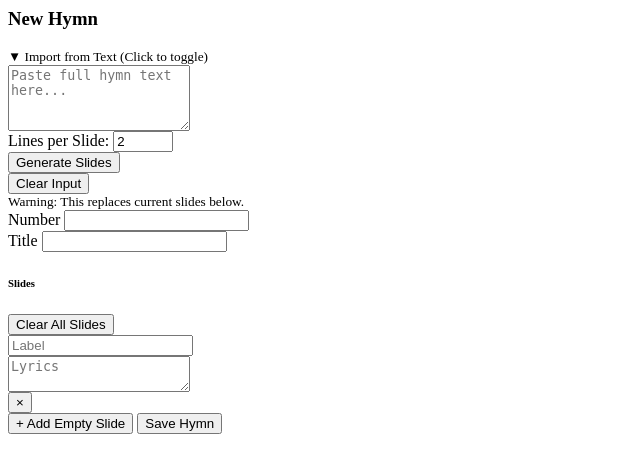
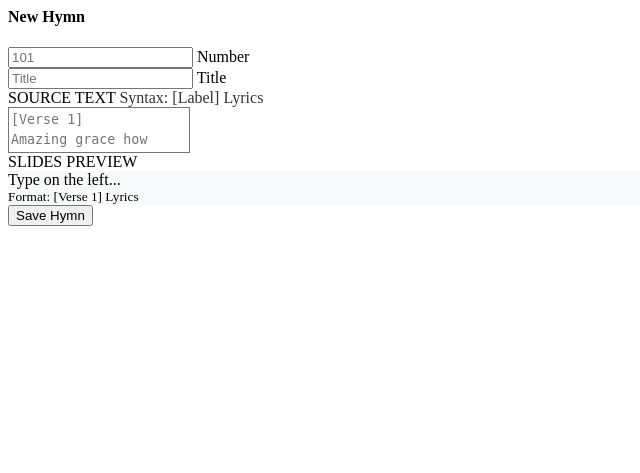
Before and after one commit to rykovv/selah, a FastAPI app: page /hymns/form in a window 1280 px wide. Shown: the top 473 px of the page, without its empty margins (0-640 px from the left). Run offline with FastAPI, Linux system fonts and the light colour scheme.

Commit message:
reimagined hymn editor

```diff
--- a/src/vmix-hymnal-manager/templates/partials/hymn_form.html
+++ b/src/vmix-hymnal-manager/templates/partials/hymn_form.html
@@ -1,165 +1,163 @@
-<div class="w-100 h-100 d-flex flex-column">
-    <div class="d-flex justify-content-between align-items-center mb-2">
-        <h3>{{ 'Edit Hymn' if hymn else 'New Hymn' }}</h3>
+<div class="d-flex flex-column h-100">
 
+    <div class="d-flex justify-content-between align-items-center mb-3 flex-shrink-0">
+        <h4 class="m-0">{{ 'Edit Hymn' if hymn else 'New Hymn' }}</h4>
         {% if hymn %}
-        <button class="btn btn-outline-danger btn-sm" hx-delete="/hymns/{{ hymn.id }}"
-            hx-confirm="Are you sure? This will remove it from all service plans." hx-swap="none">
-            Delete Hymn
+        <button class="btn btn-outline-danger btn-sm" hx-delete="/hymns/{{ hymn.id }}" hx-confirm="Delete this hymn?"
+            hx-swap="none">
+            Delete
         </button>
         {% endif %}
     </div>
 
-    <div class="card bg-light mb-3 border-secondary">
-        <div class="card-header py-1 px-3 pointer" data-bs-toggle="collapse" data-bs-target="#importPanel"
-            style="cursor: pointer;">
-            <small class="fw-bold text-primary">▼ Import from Text (Click to toggle)</small>
-        </div>
-        <div id="importPanel" class="collapse">
-            <div class="card-body p-2">
-                <div class="row g-2">
-                    <div class="col-12">
-                        <textarea id="raw-import-text" class="form-control form-control-sm" rows="4"
-                            placeholder="Paste full hymn text here..."></textarea>
-                    </div>
-                    <div class="col-auto d-flex align-items-center">
-                        <label class="small me-2">Lines per Slide:</label>
-                        <input type="number" id="lines-per-slide" class="form-control form-control-sm" value="2" min="1"
-                            max="10" style="width: 60px;">
-                    </div>
-                    <div class="col-auto">
-                        <button type="button" class="btn btn-sm btn-primary" onclick="processImport()">Generate
-                            Slides</button>
-                    </div>
-                    <div class="col-auto">
-                        <button type="button" class="btn btn-sm btn-outline-secondary" onclick="clearImport()">Clear
-                            Input</button>
-                    </div>
-                    <div class="col-auto ms-auto">
-                        <small class="text-muted">Warning: This replaces current slides below.</small>
-                    </div>
-                </div>
-            </div>
-        </div>
-    </div>
+    <form action="/hymns/save" method="post" class="d-flex flex-column flex-grow-1" style="min-height: 0;"
+        onsubmit="prepareSubmission()">
 
-    <form action="/hymns/save" method="post" class="flex-grow-1 d-flex flex-column" style="min-height: 0;">
         {% if hymn %}
         <input type="hidden" name="hymn_id" value="{{ hymn.id }}">
         {% endif %}
 
-        <div class="row mb-3">
+        <div class="row g-2 mb-3 flex-shrink-0">
             <div class="col-md-3">
-                <label class="form-label small mb-1">Number</label>
-                <input type="text" name="number" class="form-control" value="{{ hymn.number if hymn else '' }}"
-                    required>
+                <div class="form-floating">
+                    <input type="text" name="number" class="form-control" id="hymnNumber" placeholder="101"
+                        value="{{ hymn.number if hymn else '' }}" required>
+                    <label for="hymnNumber">Number</label>
+                </div>
             </div>
             <div class="col-md-9">
-                <label class="form-label small mb-1">Title</label>
-                <input type="text" name="title" class="form-control" value="{{ hymn.title if hymn else '' }}" required>
+                <div class="form-floating">
+                    <input type="text" name="title" class="form-control" id="hymnTitle" placeholder="Title"
+                        value="{{ hymn.title if hymn else '' }}" required>
+                    <label for="hymnTitle">Title</label>
+                </div>
             </div>
         </div>
 
-        <div class="d-flex justify-content-between align-items-end mb-1">
-            <h6 class="m-0">Slides</h6>
-            <button type="button" class="btn btn-link btn-sm p-0 text-decoration-none"
-                onclick="document.getElementById('slides-container').innerHTML=''">Clear All Slides</button>
+        <div class="row g-0 flex-grow-1 border rounded overflow-hidden" style="min-height: 0;">
+
+            <div class="col-md-6 d-flex flex-column border-end bg-light h-100">
+                <div class="p-2 bg-secondary text-white small fw-bold d-flex justify-content-between flex-shrink-0">
+                    <span>SOURCE TEXT</span>
+                    <span style="opacity: 0.8;">Syntax: [Label] Lyrics</span>
+                </div>
+
+                <textarea id="master-editor" class="form-control border-0 flex-grow-1 p-3 overflow-auto"
+                    style="resize: none; font-family: monospace; line-height: 1.5; border-radius: 0;"
+                    placeholder="[Verse 1]&#10;Amazing grace how sweet the sound&#10;That saved a wretch like me&#10;&#10;[Chorus]&#10;My chains are gone&#10;I've been set free"
+                    oninput="renderPreview()"
+                    spellcheck="false">{% if hymn %}{% for slide in hymn.slides %}{% if slide.label %}[{{ slide.label }}]&#10;{% endif %}{{ slide.content }}{{ '\n\n' if not loop.last else '' }}{% endfor %}{% endif %}</textarea>
+            </div>
+
+            <div class="col-md-6 d-flex flex-column bg-white h-100">
+                <div class="p-2 bg-dark text-white small fw-bold flex-shrink-0">
+                    <span>SLIDES PREVIEW</span>
+                </div>
+                <div id="preview-container" class="flex-grow-1 p-3 overflow-auto" style="background-color: #f8f9fa;">
+                </div>
+            </div>
         </div>
 
-        <div id="slides-container" class="overflow-auto mb-3 flex-grow-1 border p-2 rounded bg-white">
+        <div id="submission-container" class="d-none"></div>
 
-            {% if hymn %}
-            {% for slide in hymn.slides %}
-            <div class="slide-row row mb-2 g-1">
-                <div class="col-2">
-                    <input type="text" name="slide_labels" class="form-control form-control-sm" placeholder="Label"
-                        value="{{ slide.label }}">
-                </div>
-                <div class="col-9">
-                    <textarea name="slide_contents" class="form-control form-control-sm" rows="2"
-                        placeholder="Lyrics">{{ slide.content }}</textarea>
-                </div>
-                <div class="col-1 text-center">
-                    <button type="button" class="btn btn-sm btn-outline-danger border-0"
-                        onclick="this.closest('.slide-row').remove()">×</button>
-                </div>
-            </div>
-            {% endfor %}
-            {% else %}
-            <div class="slide-row row mb-2 g-1">
-                <div class="col-2">
-                    <input type="text" name="slide_labels" class="form-control form-control-sm" placeholder="Label">
-                </div>
-                <div class="col-9">
-                    <textarea name="slide_contents" class="form-control form-control-sm" rows="2"
-                        placeholder="Lyrics"></textarea>
-                </div>
-                <div class="col-1 text-center">
-                    <button type="button" class="btn btn-sm btn-outline-danger border-0"
-                        onclick="this.closest('.slide-row').remove()">×</button>
-                </div>
-            </div>
-            {% endif %}
-
-        </div>
-
-        <div class="d-flex justify-content-between mt-auto">
-            <button type="button" class="btn btn-secondary btn-sm" onclick="addSlide()">+ Add Empty Slide</button>
-            <button type="submit" class="btn btn-success">Save Hymn</button>
+        <div class="mt-3 text-end flex-shrink-0">
+            <button type="submit" class="btn btn-success px-4">Save Hymn</button>
         </div>
     </form>
 </div>
 
-<script src="https://cdn.jsdelivr.net/npm/bootstrap@5.3.0/dist/js/bootstrap.bundle.min.js"></script>
+<script>
+    /**
+     * Parsing Logic (Bracket Based):
+     * 1. Split text by DOUBLE Newline (\n\n).
+     * 2. Check if block starts with "[Label]".
+     */
+    function parseBlocks() {
+        const rawText = document.getElementById('master-editor').value;
+        const blocks = rawText.split(/\n\s*\n/);
 
-<script>
-    function addSlide(content = "", label = "") {
-        const container = document.getElementById('slides-container');
-        const newRow = document.createElement('div');
-        newRow.className = 'slide-row row mb-2 g-1';
-        newRow.innerHTML = `
-            <div class="col-2">
-                <input type="text" name="slide_labels" class="form-control form-control-sm" placeholder="Label" value="${label}">
-            </div>
-            <div class="col-9">
-                <textarea name="slide_contents" class="form-control form-control-sm" rows="2" placeholder="Lyrics">${content}</textarea>
-            </div>
-            <div class="col-1 text-center">
-                <button type="button" class="btn btn-sm btn-outline-danger border-0" onclick="this.closest('.slide-row').remove()">×</button>
-            </div>
-        `;
-        container.appendChild(newRow);
-        return container;
+        return blocks.map(block => {
+            block = block.trim();
+            if (!block) return null;
+
+            let label = "";
+            let content = block;
+
+            // REGEX UPDATE:
+            // ^\[      -> Starts with open bracket
+            // (.*?)    -> Capture anything lazily (the label)
+            // \]       -> Closing bracket
+            // \s* -> Optional whitespace/newline
+            // ([\s\S]*)-> Capture the rest as content
+            const match = block.match(/^\[(.*?)\]\s*([\s\S]*)/);
+
+            if (match) {
+                label = match[1];   // e.g. "Verse 1"
+                content = match[2]; // The lyrics
+            }
+
+            return { label, content };
+        }).filter(item => item !== null);
     }
 
-    function processImport() {
-        const rawText = document.getElementById('raw-import-text').value;
-        const linesPerSlide = parseInt(document.getElementById('lines-per-slide').value) || 2;
-        const container = document.getElementById('slides-container');
-
-        if (!rawText.trim()) return;
-
-        // 1. Clear existing slides
+    function renderPreview() {
+        const slides = parseBlocks();
+        const container = document.getElementById('preview-container');
         container.innerHTML = '';
 
-        // 2. Split text by newlines
-        // We split by newline, then filter out completely empty lines to avoid blank slides
-        const lines = rawText.split('\n').map(l => l.trim()).filter(l => l.length > 0);
-
-        // 3. Chunk the lines
-        for (let i = 0; i < lines.length; i += linesPerSlide) {
-            const chunk = lines.slice(i, i + linesPerSlide);
-            const slideContent = chunk.join('\n');
-
-            // Add the slide (Leave label blank for user to fill)
-            addSlide(slideContent, "");
+        if (slides.length === 0) {
+            container.innerHTML = '<div class="text-muted text-center mt-5">Type on the left...<br><small>Format: [Verse 1] Lyrics</small></div>';
+            return;
         }
 
-        // 4. Scroll to bottom
-        container.scrollTop = container.scrollHeight;
+        slides.forEach((slide, index) => {
+            const card = document.createElement('div');
+            card.className = 'card mb-3 shadow-sm border-0';
+
+            // Smarter Badge Coloring based on text content
+            let badgeClass = 'bg-secondary';
+            const lowerLabel = slide.label.toLowerCase();
+
+            if (lowerLabel.includes('v') || lowerLabel.includes('verse')) badgeClass = 'bg-primary';
+            else if (lowerLabel.includes('c') || lowerLabel.includes('chorus')) badgeClass = 'bg-success';
+            else if (lowerLabel.includes('b') || lowerLabel.includes('bridge')) badgeClass = 'bg-warning text-dark';
+
+            const labelBadge = slide.label
+                ? `<span class="badge ${badgeClass} mb-2">${slide.label}</span>`
+                : `<span class="badge bg-light text-muted border mb-2">no label</span>`;
+
+            card.innerHTML = `
+                <div class="card-body p-3">
+                    <div class="d-flex justify-content-between align-items-start">
+                        ${labelBadge}
+                        <small class="text-muted">Slide ${index + 1}</small>
+                    </div>
+                    <div class="text-dark" style="font-size: 1.1rem; white-space: pre-wrap; line-height: 1.4;">${slide.content}</div>
+                </div>
+            `;
+            container.appendChild(card);
+        });
     }
 
-    function clearImport() {
-        document.getElementById('raw-import-text').value = '';
+    function prepareSubmission() {
+        const slides = parseBlocks();
+        const container = document.getElementById('submission-container');
+        container.innerHTML = '';
+
+        slides.forEach(slide => {
+            const inputLabel = document.createElement('input');
+            inputLabel.type = 'hidden';
+            inputLabel.name = 'slide_labels';
+            inputLabel.value = slide.label;
+            container.appendChild(inputLabel);
+
+            const inputContent = document.createElement('input');
+            inputContent.type = 'hidden';
+            inputContent.name = 'slide_contents';
+            inputContent.value = slide.content;
+            container.appendChild(inputContent);
+        });
     }
+
+    renderPreview();
 </script>
```
